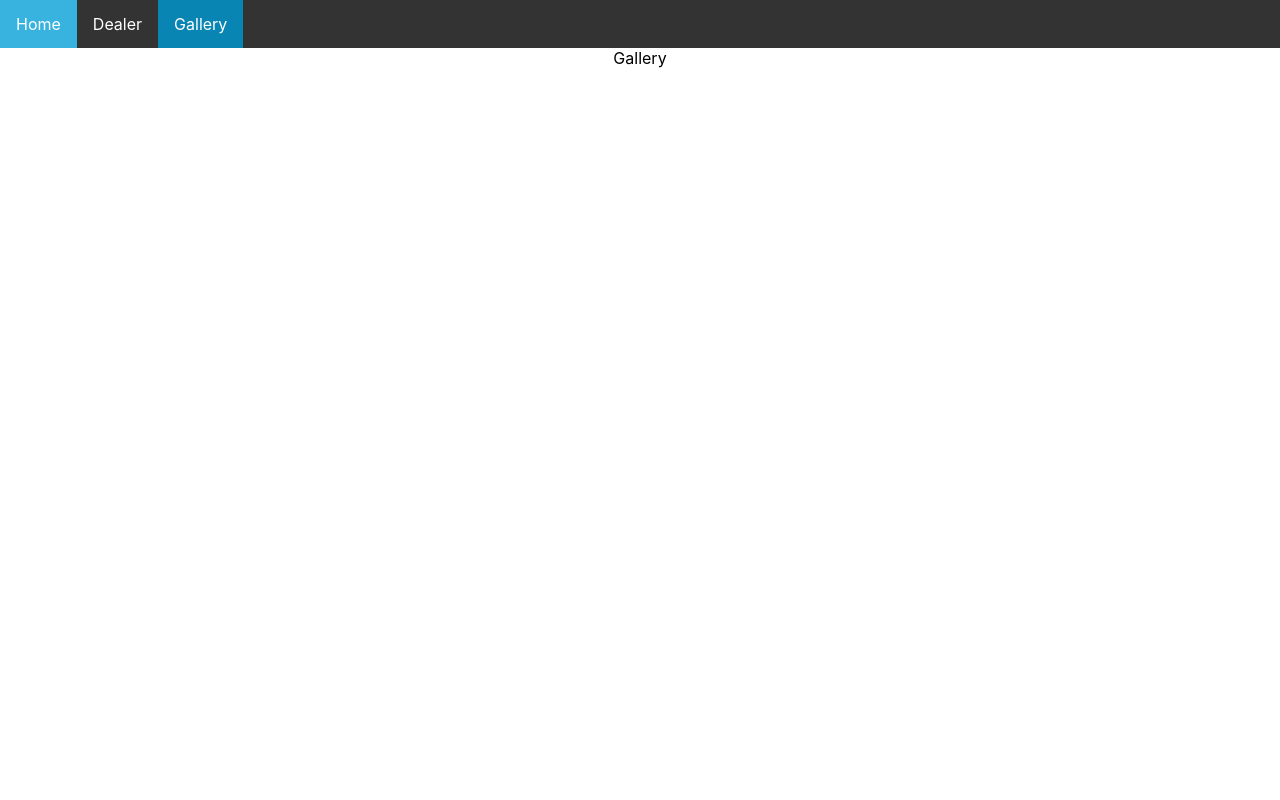
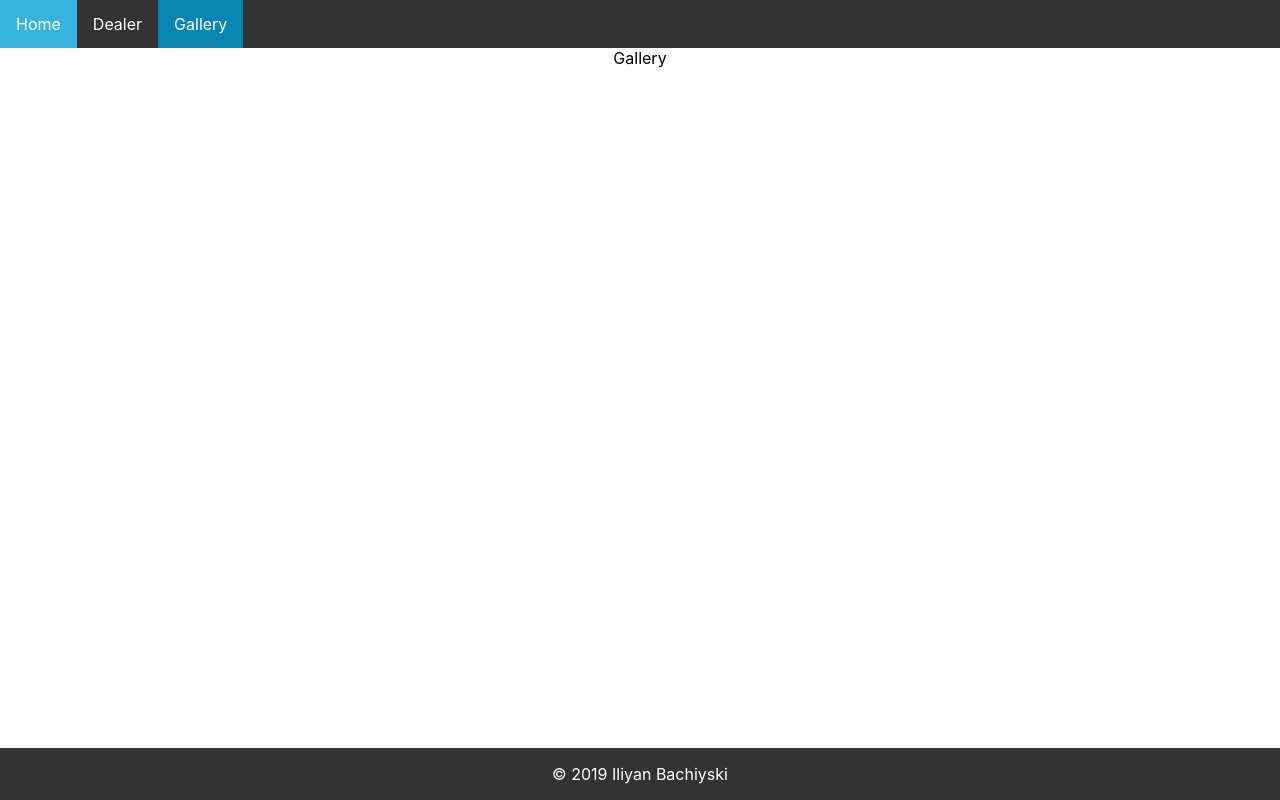
Before and after one commit to iliyanBachiyski/mercedes-info-app, a React (Create React App) app: page /gallery in a window 1280 px wide. Built offline with nearby package versions, Linux system fonts and the light colour scheme.

Commit message:
Introduced Footer component

```diff
--- a/src/App.js
+++ b/src/App.js
@@ -1,5 +1,6 @@
 import React from "react";
 import Header from "./components/Header/Header";
+import Footer from "./components/Footer/Footer";
 import { Route, Switch } from "react-router";
 import classes from "./App.module.css";
 
@@ -12,6 +13,7 @@ function App() {
         <Route path="/dealer" render={() => <div>Dealer</div>} />
         <Route path="/gallery" render={() => <div>Gallery</div>} />
       </Switch>
+      <Footer />
     </div>
   );
 }
--- /dev/null
+++ b/src/components/Footer/Footer.js
@@ -0,0 +1,12 @@
+import React from "react";
+import classes from "./Footer.module.css";
+
+const footer = () => {
+  return (
+    <div className={classes.Footer}>
+      <p>© 2019 Iliyan Bachiyski</p>
+    </div>
+  );
+};
+
+export default footer;
--- /dev/null
+++ b/src/components/Footer/Footer.module.css
@@ -0,0 +1,9 @@
+.Footer {
+  position: fixed;
+  left: 0;
+  bottom: 0;
+  width: 100%;
+  background-color: #333;
+  color: white;
+  text-align: center;
+}
```
